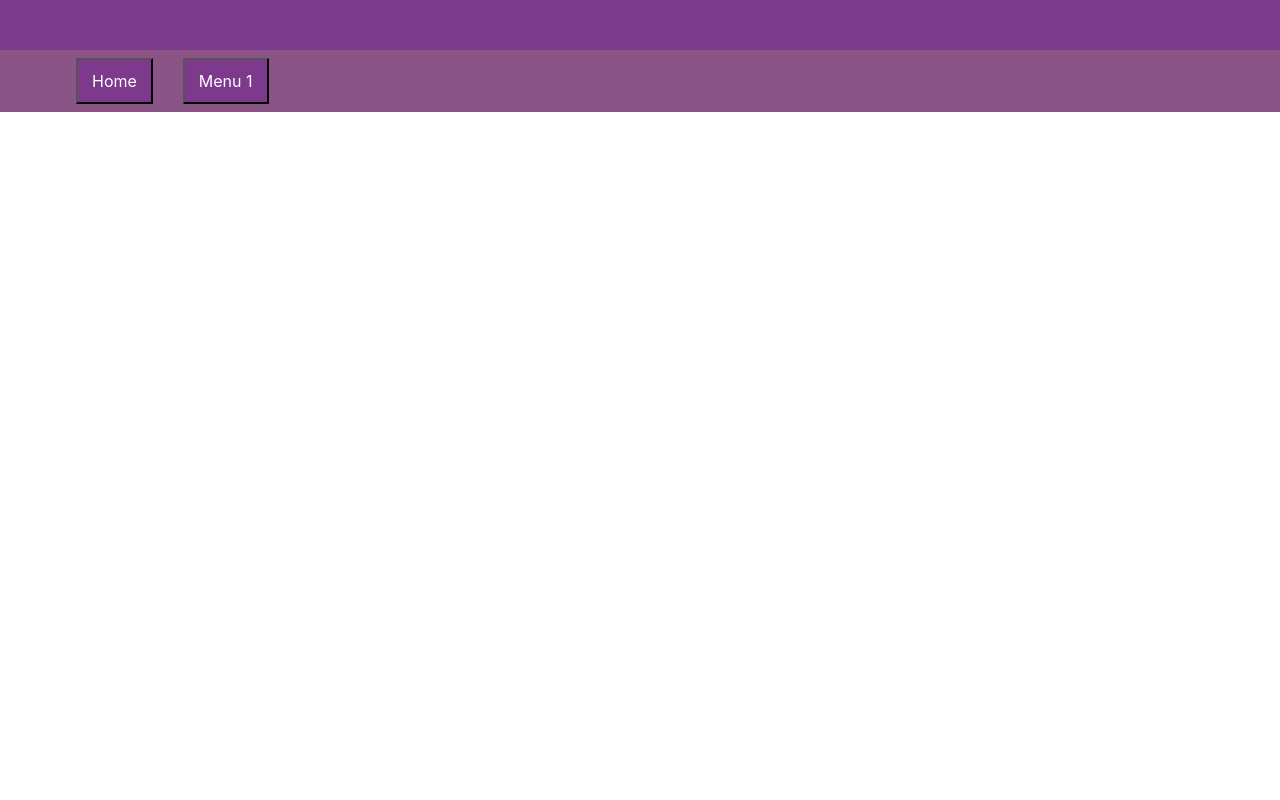
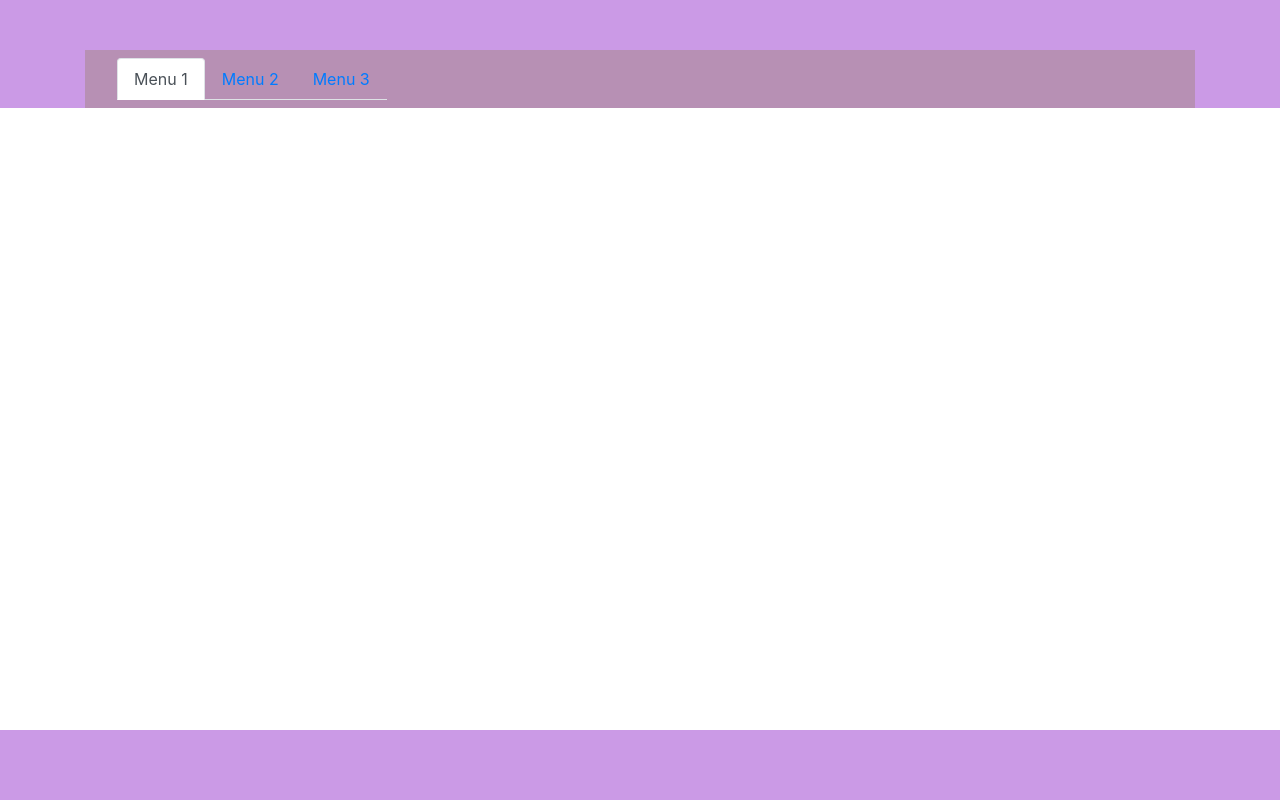
Before and after one commit to MinBanyarHein/NS_007, a plain HTML site: page index.html in a window 1280 px wide. Drawn offline with nearby package versions, Linux system fonts and the light colour scheme.

Commit message:
second commit

```diff
--- a/index.html
+++ b/index.html
@@ -10,26 +10,48 @@
   <link rel="stylesheet" href="style.css">
 </head>
 <body>
-    <div class="sub-navbar"></div>
-  <nav class="navbar navbar-expand-lg">
+    <div class="container-fluid" id="first-cont">
+      <div class="container-sm">
+        <div class="sub-navbar">
 
-    <div class="collapse navbar-collapse" id="navbarNav" style="padding-left: 60px;">
-      <ul class="navbar-nav">
-        <li class="nav-item active">
-          <button><a class="nav-link" href="#">Home</a></button>
-        </li>
-        <li class="nav-item" style="padding-left: 30px;">
-         <button><a class="nav-link" href="#">Menu 1</a></button>
-        </li>
-   </ul>
+        </div>
+      </div>
     </div>
-  </nav>
+
+    <div class="container-fluid" id="second-cont">
+      <div class="container-sm">
+        <nav class="navbar navbar-expand-lg navbar-light">
+          <a class="navbar-brand" href="#"></a>
+          <button class="navbar-toggler" type="button" data-toggle="collapse" data-target="#navbarTogglerDemo02" aria-controls="navbarTogglerDemo02" aria-expanded="false" aria-label="Toggle navigation">
+            <span class="navbar-toggler-icon"></span>
+          </button>
+
+          <div class="collapse navbar-collapse" id="navbarTogglerDemo02">
+            <ul class="nav nav-tabs">
+              <li class="nav-item">
+                <a class="nav-link active" href="#">Menu 1</a>
+              </li>
+              <li class="nav-item">
+                <a class="nav-link" href="#">Menu 2</a>
+              </li>
+              <li class="nav-item">
+                <a class="nav-link" href="#">Menu 3</a>
+              </li>
+
+            </ul>
+
+          </div>
+        </nav>
+      </div>
+
+    </div>
 
 
 
-  <div class="content container">
+    <div class="footer-bar">
+      <div class="footer-bar"></div>
+  </div>
 
-  </div>
 
 
   <script src="https://code.jquery.com/jquery-3.5.1.slim.min.js"></script>
--- a/style.css
+++ b/style.css
@@ -1,27 +1,33 @@
+#first-cont,
+#second-cont {
+  background-color: #cb9ae6;
+}
 body {
   background-color: #fff;
   margin: 0;
 }
 
 .navbar {
-  background-color: #8a5586;
+  background-color: #b790b4;
 }
 
 .navbar-nav .nav-link {
-  color: #fff !important;
+  color: #ffffff;
 }
 
 .sub-navbar {
   height: 50px;
-  background-color: #7d3a8d;
+  background-color: #cb9ae6;
 }
 
 .content {
   height: 400px;
   background-color: #fff;
 }
-
-button {
-  background-color: #7d3a8d;
-  color: #ffffff;
+.footer-bar {
+  background-color: #cb9ae6;
+  height: 70px;
+  width: 100%;
+  position: absolute;
+  bottom: 0;
 }
```
